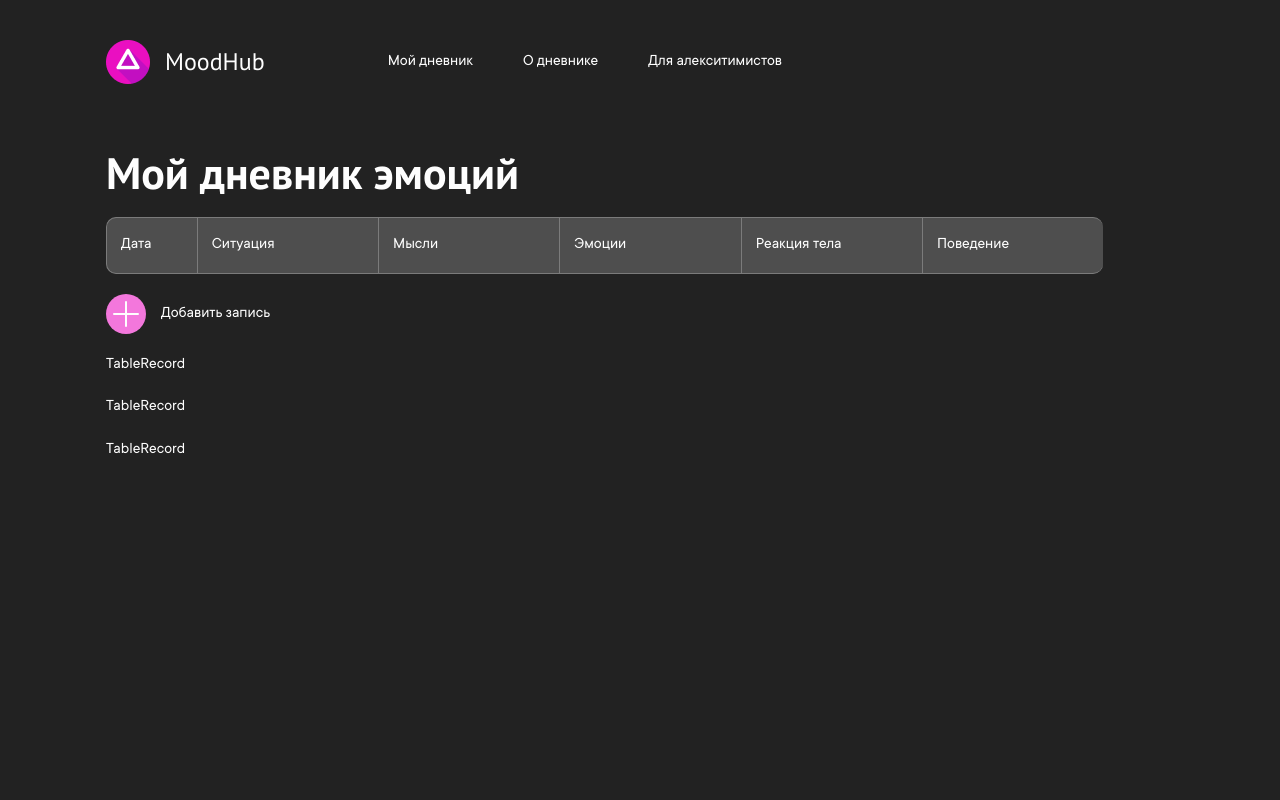
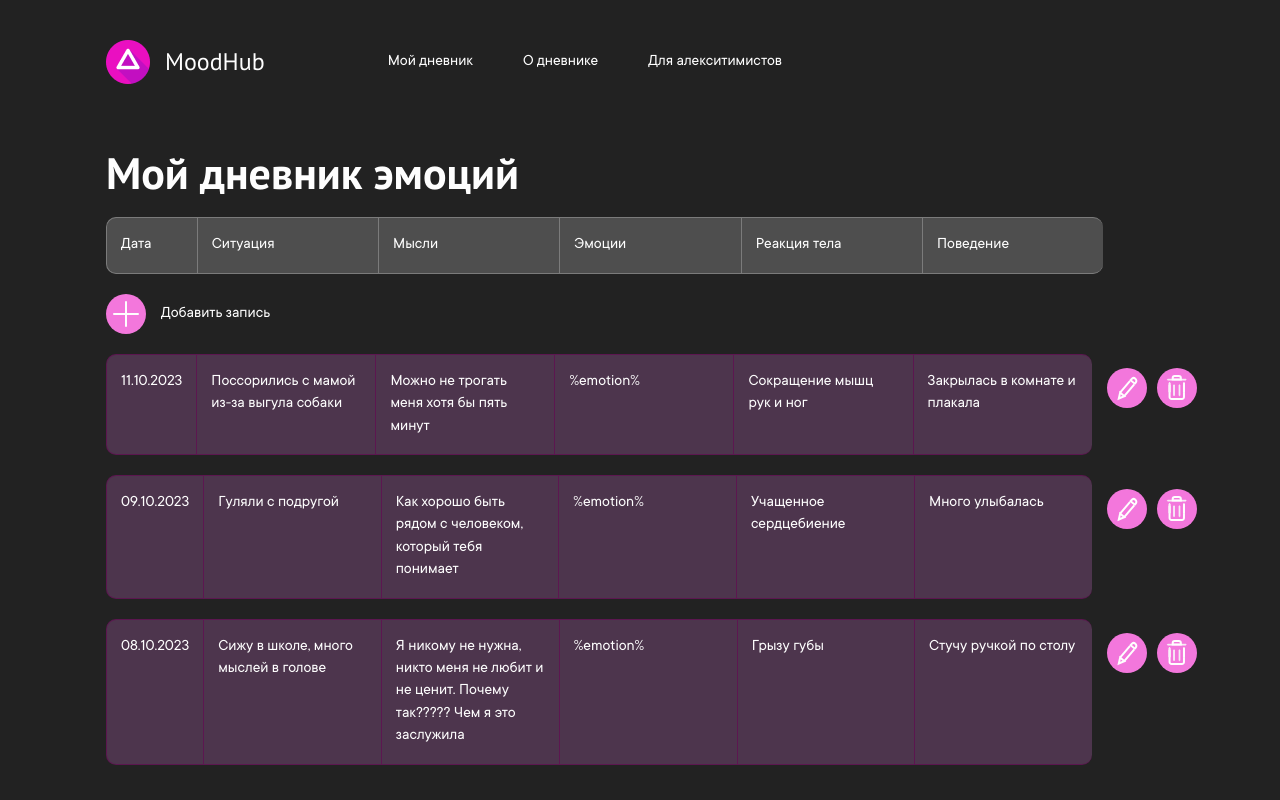
Before and after one commit to AnnaZiankevich/moodhub, a React (Create React App) app: page / in a window 1280 px wide. Built offline with nearby package versions, Linux system fonts and the light colour scheme.

Commit message:
Add redux, edit TableRecord component
Also MyDiary layout changes

```diff
--- a/package.json
+++ b/package.json
@@ -8,6 +8,7 @@
     "@testing-library/user-event": "^13.5.0",
     "react": "^18.2.0",
     "react-dom": "^18.2.0",
+    "react-redux": "^9.1.0",
     "react-router-dom": "^6.21.2",
     "react-scripts": "5.0.1",
     "sass": "^1.69.7",
--- a/src/components/table-record/TableRecord.jsx
+++ b/src/components/table-record/TableRecord.jsx
@@ -3,11 +3,33 @@ import './table-record.scss'
 import edit from '../../assets/img/edit-icon.svg'
 import del from '../../assets/img/delete-icon.svg'
 
-function TableRecord() {
+function TableRecord({recordData}) {
 
   return (
     <div className="table-record">
-        TableRecord
+        {console.log('Rendered TableRecord')}
+        <div className="table-record__record-info">
+            <table>
+                <tbody>
+                    <tr>
+                        <td>{recordData.date}</td>
+                        <td>{recordData.situation}</td>
+                        <td>{recordData.thoughts}</td>
+                        <td>{recordData.emotions}</td>
+                        <td>{recordData.bodyReaction}</td>
+                        <td>{recordData.behavior}</td>
+                    </tr>
+                </tbody>
+            </table>
+        </div>
+        <div className="table-record__actions">
+            <div className="table-record__edit-btn">
+                <img src={edit} alt="edit-icon" />
+            </div>
+            <div className="table-record__delete-btn">
+                <img src={del} alt="delete-icon" />
+            </div>
+        </div>
     </div>
   );
 }
--- a/src/components/table-record/table-record.scss
+++ b/src/components/table-record/table-record.scss
@@ -1 +1,24 @@
 @import "/src/styles/main.scss";
+
+.table-record {
+    display: flex;
+    flex-direction: row;
+    align-items: flex-start;
+    gap: 15px;
+
+    .table-record__record-info {
+        @include table-row($table-background-color, $table-border-color);
+    }
+
+    .table-record__actions {
+        margin-top: 14px;
+        display: flex;
+        flex-direction: row;
+        gap: 10px;
+
+        & > div {
+            cursor: pointer;
+        }
+    }
+
+}
--- a/src/styles/_main.scss
+++ b/src/styles/_main.scss
@@ -91,4 +91,40 @@ a {
     gap: 20px;
 }
 
+@mixin table-row($background-color, $border-color) {
+    width: 91.44254278728606%;
+
+    & table
+    {
+        width: 100%;
+        border-spacing: 0px;
+
+        tbody tr
+        {
+            & > :nth-child(1) {
+                width: 9.090909090909091%;
+                border-radius: 10px 0px 0px 10px;
+            }
+
+            & > :nth-child(6) {
+                border-radius: 0px 10px 10px 0px;
+            }
+
+            td {
+                width: 18.18181818181818%;
+                padding: 16px 14px;
+
+                background-color: $background-color;
+
+                border-top: 1px solid $border-color;
+                border-bottom: 1px solid $border-color;
+                border-left: 1px solid $border-color;
+
+                vertical-align: top;
+                text-align: left;
+            }
+        }
+    }
+}
+
 $main-border-radius: 10px;
--- a/src/views/my-diary/MyDiary.jsx
+++ b/src/views/my-diary/MyDiary.jsx
@@ -4,6 +4,36 @@ import './my-diary.scss'
 import add from '../../assets/img/add-button.svg'
 
 function MyDiary() {
+
+  const data = [
+    {
+      id: 1,
+      date: '08.10.2023',
+      situation: 'Сижу в школе, много мыслей в голове',
+      thoughts: 'Я никому не нужна, никто меня не любит и не ценит. Почему так????? Чем я это заслужила',
+      emotions: '%emotion%',
+      bodyReaction: 'Грызу губы',
+      behavior: 'Стучу ручкой по столу',
+    },
+    {
+      id: 2,
+      date: '09.10.2023',
+      situation: 'Гуляли с подругой',
+      thoughts: 'Как хорошо быть рядом с человеком, который тебя понимает',
+      emotions: '%emotion%',
+      bodyReaction: 'Учащенное сердцебиение',
+      behavior: 'Много улыбалась',
+    },
+    {
+      id: 3,
+      date: '11.10.2023',
+      situation: 'Поссорились с мамой из-за выгула собаки',
+      thoughts: 'Можно не трогать меня хотя бы пять минут',
+      emotions: '%emotion%',
+      bodyReaction: 'Сокращение мышц рук и ног',
+      behavior: 'Закрылась в комнате и плакала',
+    },
+  ]
 
   return (
     <div className="my-diary">
@@ -36,9 +66,13 @@ function MyDiary() {
                 </div>
             </div>
             <div className="my-diary__table-content">
-              <TableRecord />
-              <TableRecord />
-              <TableRecord />
+              {
+                data.toReversed().map((dataItem) => (
+                  <div key={dataItem.id}>
+                    <TableRecord recordData={dataItem} />
+                  </div>
+                ))
+              }
             </div>
           </div>
         </div>
--- a/src/views/my-diary/my-diary.scss
+++ b/src/views/my-diary/my-diary.scss
@@ -15,34 +15,7 @@
             @include content-layout();
 
             .my-diary__table-header {
-                width: 91.44254278728606%;
-
-                & table
-                {
-                    width: 100%;
-                    border-spacing: 0px;
-
-                    tbody tr
-                    {
-                        & > :nth-child(1) {
-                            width: 9.090909090909091%;
-                            border-radius: 10px 0px 0px 10px;
-                        }
-
-                        & > :nth-child(6) {
-                            border-radius: 0px 10px 10px 0px;
-                        }
-
-                        td {
-                            width: 18.18181818181818%;
-                            padding: 16px 14px;
-                            background-color: #FEFEFE33;
-                            border-top: 1px solid #7B7B7B;
-                            border-bottom: 1px solid #7B7B7B;
-                            border-left: 1px solid #7B7B7B;
-                        }
-                    }
-                }
+                @include table-row(#FEFEFE33, #7B7B7B);
             }
 
             .my-diary__add-record {
@@ -52,6 +25,8 @@
                 align-items: center;
 
                 width: 170px;
+
+                cursor: pointer;
 
                 .my-diary__add-record-btn {
                     display: flex;
```
Also changed, not shown: 1 other file (tests, documents, lock files or other folders).
